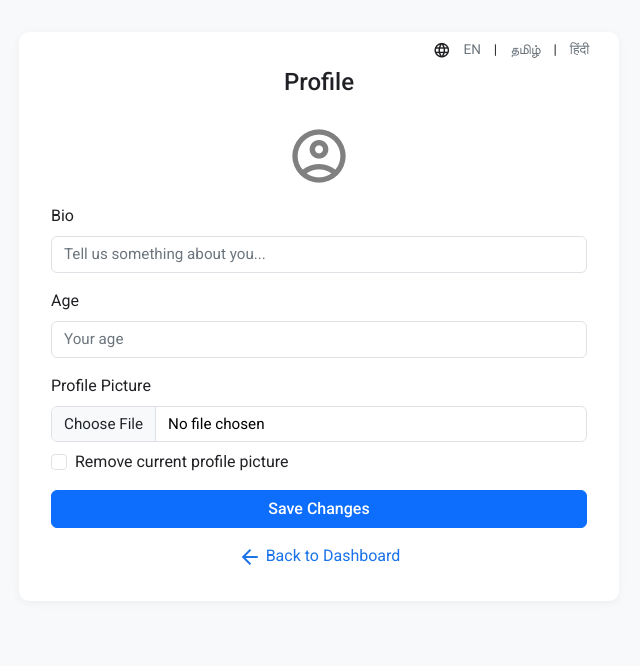
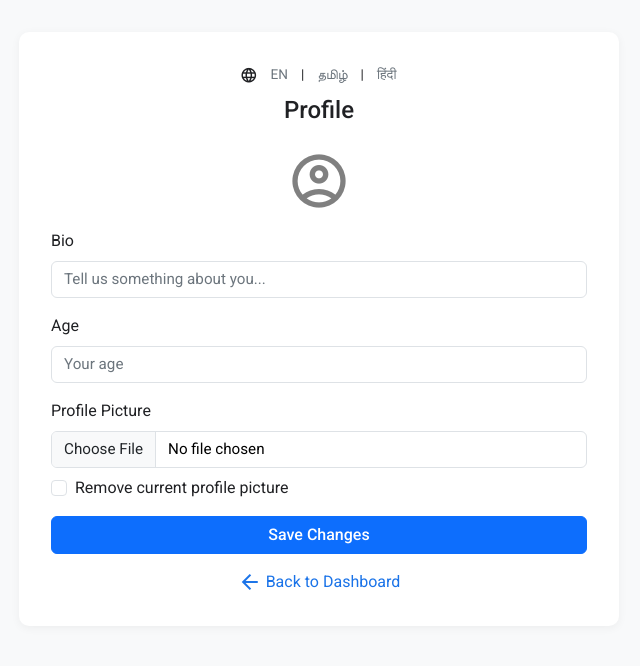
Before and after one commit to Aswin-AR5055/MiniGDrive, a Flask app: page /profile in a window 1280 px wide. Shown: the top 666 px of the page, without its empty margins (321-961 px from the left). Run offline with Flask 2, Linux system fonts and the light colour scheme; the visitor is signed in with stand-in values (Sample User, id 1); data comes from the database, SQL or seed files in the repository.

Commit message:
updated profile

```diff
--- a/templates/profile.html
+++ b/templates/profile.html
@@ -41,7 +41,8 @@
     .form-title {
       font-size: 1.5rem;
       font-weight: 500;
-      margin-bottom: 1.5rem;
+      margin-bottom: 1.3rem;
+      margin-top: 0.5rem;
       text-align: center;
     }
 
@@ -136,8 +137,8 @@
     }
 
     .header-actions {
-      position: absolute;
-      top: 7px;
+      text-align: center;
+      top: 20px;
       right: 20px;
     }
   </style>
```
